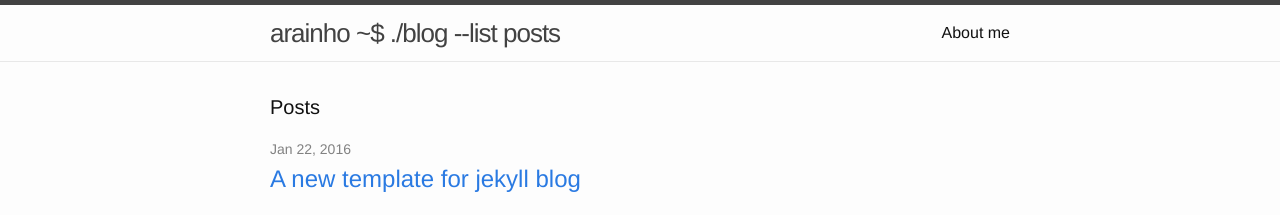
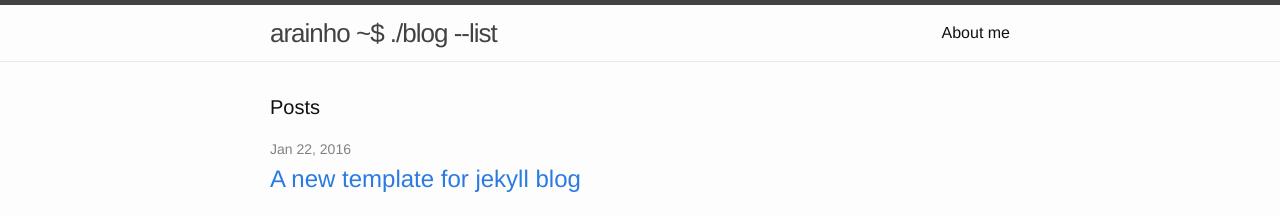
Before and after one commit to arainho/arainho.github.io, a Jekyll site: the page built from index.html, in a window 1280 px wide. Shown: the top 215 px of the page. Built offline with Jekyll 4.4.1, drawn with Linux system fonts in a browser that asks for light colours.

Commit message:
fix blog title

```diff
--- a/_config.yml
+++ b/_config.yml
@@ -1,5 +1,5 @@
 # Site settings
-title: arainho ~$ ./blog --list posts
+title: arainho ~$ ./blog --list
 email: arainho.it@gmail.com
 description: > # this means to ignore newlines until "baseurl:"
     $ cat blog | while read post; do echo $post; done
```
